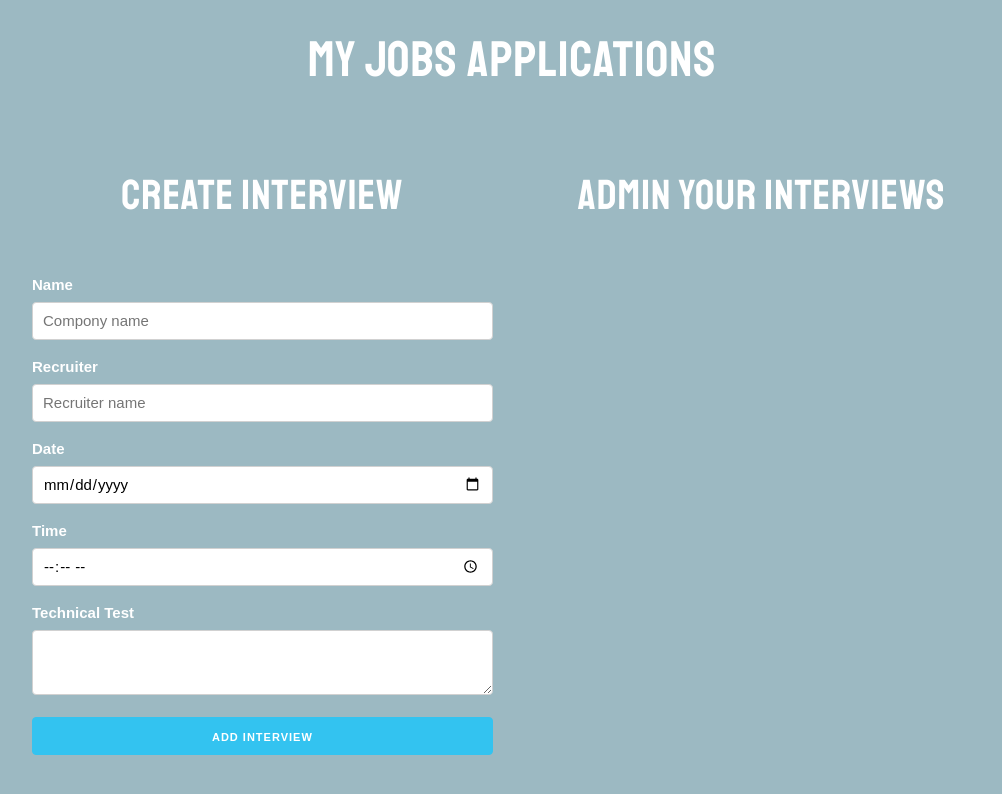
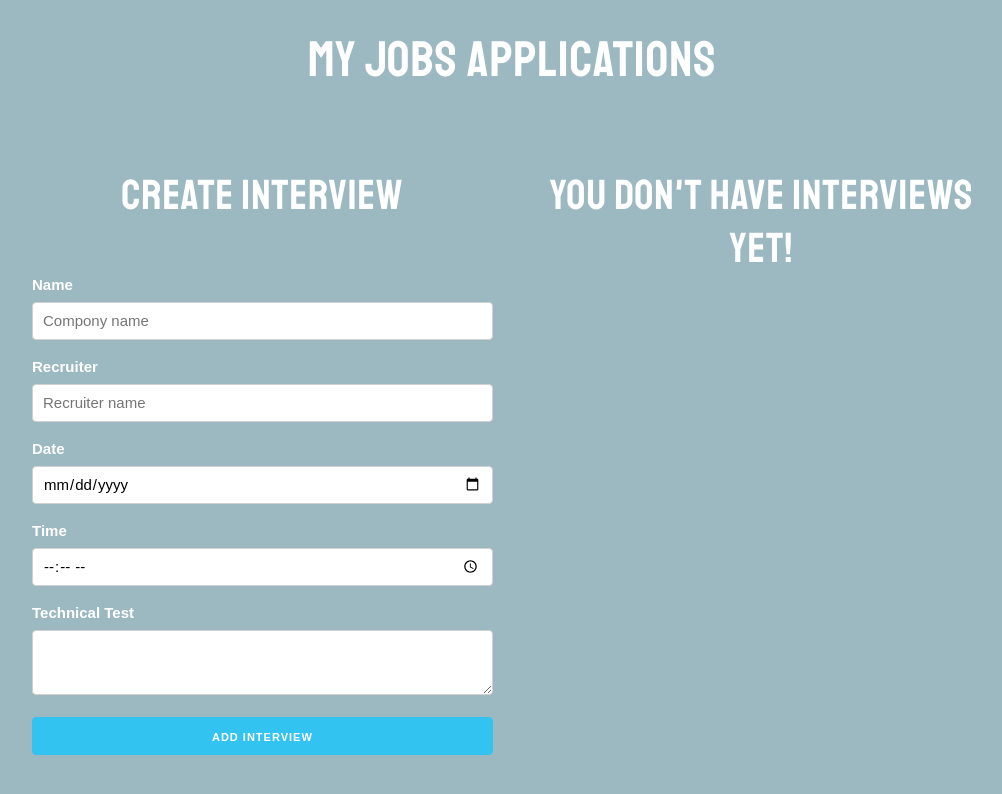
Before and after one commit to IronHack-MERN/my-interviews-app, a React (Create React App) app: page / in a window 1280 px wide. Shown: the top 794 px of the page, without its empty margins (128-1130 px from the left). Built offline with nearby package versions, Linux system fonts and the light colour scheme.

Commit message:
ADD conditional message in interview component

```diff
--- a/src/App.js
+++ b/src/App.js
@@ -19,6 +19,9 @@ function App() {
     saveInterviews(newInterviews);
   }
 
+  // Conditional message
+  const title = interviews.length === 0 ? `You don't have interviews yet!` : 'Admin your interviews'
+
   return (
     <Fragment>
       <h1>My jobs applications</h1>
@@ -30,7 +33,7 @@ function App() {
             />
           </div>
           <div className="one-half column">
-            <h2>Admin your interviews</h2>
+            <h2>{title}</h2>
             {
               interviews.map( (interview) => (
                 <Interview
```
